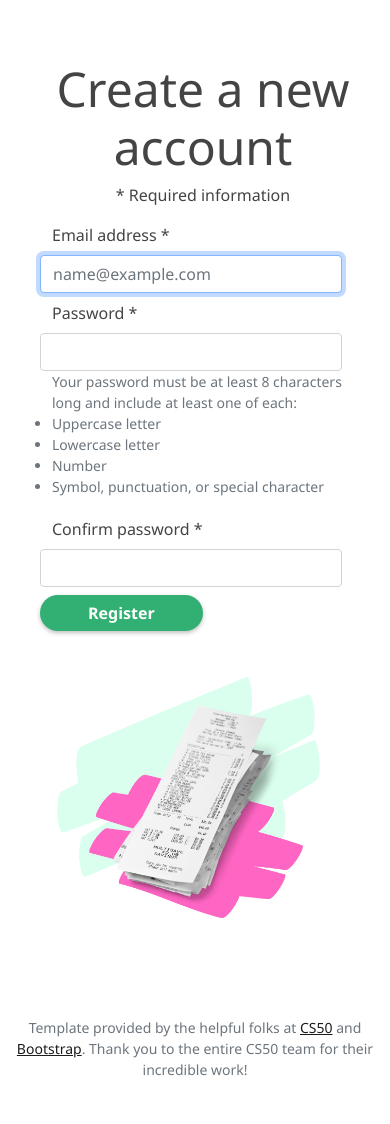
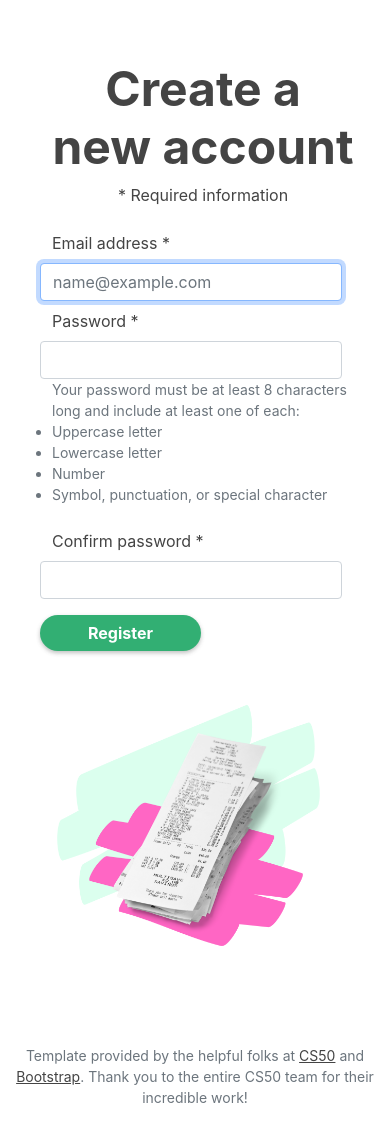
Before and after one commit to toastytortilla/recete-flask-app, a Flask app: page /register in a window 390 px wide. Shown: the part 88-1212 px from the top of the page. Before the commit the page ends 1164 px from the top, so only its background shows below. Run offline with Flask 2, Linux system fonts and the light colour scheme; some libraries are stand-ins or nearby versions.

Commit message:
Bug fix for mobile browsers
Fix formatting for mobile browsers on index.html, register.html, login.html, and pw_reset.html. Add fonts for compatibility with Apple devices. Update various colors for links and text across the aforementioned pages.

```diff
--- a/static/styles.css
+++ b/static/styles.css
@@ -2,7 +2,7 @@
 General formatting
  */
 html body {
-    font-family:'Segoe UI', Tahoma, Geneva, Verdana, sans-serif;
+    font-family: -apple-system, BlinkMacSystemFont, 'Segoe UI', Roboto, Oxygen, Ubuntu, Cantarell, 'Open Sans', 'Helvetica Neue', sans-serif;
 }
 
 nav {
@@ -45,14 +45,18 @@ main img
     margin-top: -1rem;
 }
 
-.neg-margin-3 {
-    margin-top: -3rem;
+.neg-margin-2 {
+    margin-top: -2.5rem;
 }
 
 
 /*
 Text colors / Brand colors
 */
+.darker_green {
+    color: #237b50;
+}
+
 .dark_green {
     color: #32AF73;
 }
@@ -115,7 +119,7 @@ Text styling
 }
 
 .title_text_xl {
-    font-size: 5rem;
+    font-size: 4.5rem;
     font-weight: 3rem;
     line-height: 95%;
 }
@@ -180,11 +184,15 @@ Link decorations
 */
 
 a {
-    color:rgb(28, 28, 28);
+    color: #444444;
 }
 
 a:hover {
     color: #4ed695;
+}
+
+a:active: {
+    color: #237b50;
 }
 
 a:visited {
@@ -192,6 +200,7 @@ a:visited {
 }
 
 .link {
+    color: #444444;
     text-decoration: underline;
     border: none;
     background-color: transparent;
@@ -202,7 +211,7 @@ a:visited {
 }
 
 .link:active {
-    color: #32AF73;
+    color: #237b50;
 }
 
 /*
--- a/templates/index.html
+++ b/templates/index.html
@@ -12,7 +12,6 @@
                 <span class="title_text_xl black">
                     <p class="mb-1"><strong>Receipts suck.</strong></p>
                 </span>
-                    <!-- <img src="{{ url_for('static', filename='/graphics/recete_full_logo_green_transparent.svg') }}" alt="recete full logo"> -->
             </div>
             <div class="row mt-3 mb-auto">
                 <span class="flavor_text black">
--- a/templates/pw_reset.html
+++ b/templates/pw_reset.html
@@ -10,7 +10,7 @@
             <h1 class="title_text black"><strong>Reset your password</strong></h1>
         </div>
         <div class="row mt-1 mb-0">
-            <p class="flavor_text_sm mb-0"><strong>Updating your password?.</strong></p>
+            <p class="flavor_text_sm mb-0"><strong>Updating your password?</strong></p>
             <p class="flavor_text_xs mt-0">Good idea, security is important</p>
                 <form action="/pw_reset" method="POST">
                     <div class="form-group mb-3">
--- a/templates/register.html
+++ b/templates/register.html
@@ -8,19 +8,19 @@
     <div class="row mx-2 mb-5 px-2">
         <div class="col-lg-6 mx-2 px-2 align-items-start black">
             <div class="row mt-5">
-                <h1 class="title_text">Create a new account</h1>
+                <h1 class="title_text"><strong>Create a new account</strong></h1>
             </div>
             <div class="row">
                 <p>* Required information</p>
             </div>
             <form action="/register" method="POST">
-                <div class="form-group row mb-0">
+                <div class="form-group row mt-2 mb-0">
                     <label for="username" class="form-label text-start">Email address *</label>
                 </div>
                 <div class="input-group row mb-2">
                     <input autocomplete="off" autofocus class="form-control text-start" id="username" name="username" placeholder="name@example.com" type="text" required/>
                 </div>
-                <div class="form-group row mb-0">
+                <div class="form-group row mt-2 mb-0">
                     <label for="password" class="form-label text-start">Password *</label>
                 </div>
                 <div class="input-group row mb-0">
@@ -36,14 +36,14 @@
                         <li class="text-start mb-0">Symbol, punctuation, or special character</li>
                     </ul>
                 </div>
-                <div class="form-group row mb-0">
+                <div class="form-group row mt-2 mb-0">
                     <label for="confirmation" class="form-label text-start">Confirm password *</label>
                 </div>
                 <div class="input-group row mb-2">
                     <input class="form-control text-start" id="confirmation" name="confirmation" type="password" required/>
                     <!--<button class="btn btn-outline-secondary form-button-border" type="button" id="button-addon2">Show</button>-->
                 </div>
-                <div class="row mb-2">
+                <div class="row my-3">
                     <div class="col-md-4 row">
                         <button class="btn btn-primary brand-button form-control px-5" type="submit" value="Register">Register</button>
                     </div>
```
Also changed, not shown: templates/login.html (+6 -6 lines).
